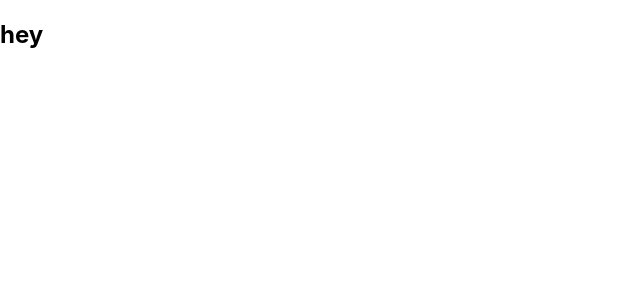
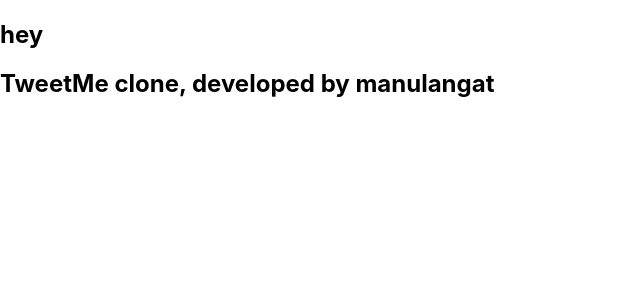
Before and after one commit to manulangat1/twitter_clone_drf_react, a React (Create React App) app in the folder frontend/: page / in a window 1280 px wide. Shown: the top 300 px of the page, without its empty margins (0-640 px from the left). Built offline with nearby package versions, Linux system fonts and the light colour scheme.

Commit message:
ft:addding_footer_component:frontend

```diff
--- a/frontend/src/App.js
+++ b/frontend/src/App.js
@@ -4,6 +4,8 @@
 import './App.css';
 
 import store from './store'
+
+import Footer from './components/layout/Footer'
 
 class App extends React.Component{
   render(){
@@ -14,7 +16,7 @@
         <Switch>
         <h1>hey</h1>
         </Switch>
-
+        <Footer />
       </section>
       </Router>
       </Provider>
--- /dev/null
+++ b/frontend/src/components/layout/Footer.js
@@ -0,0 +1,13 @@
+import React from 'react'
+
+
+class Footer extends React.Component{
+    render(){
+        return(
+            <footer>
+                <h1>TweetMe clone, developed by manulangat</h1>
+            </footer>
+        )
+    }
+}
+export default Footer
```
Also changed, not shown: frontend/src/components/layout/Header.js (added).
